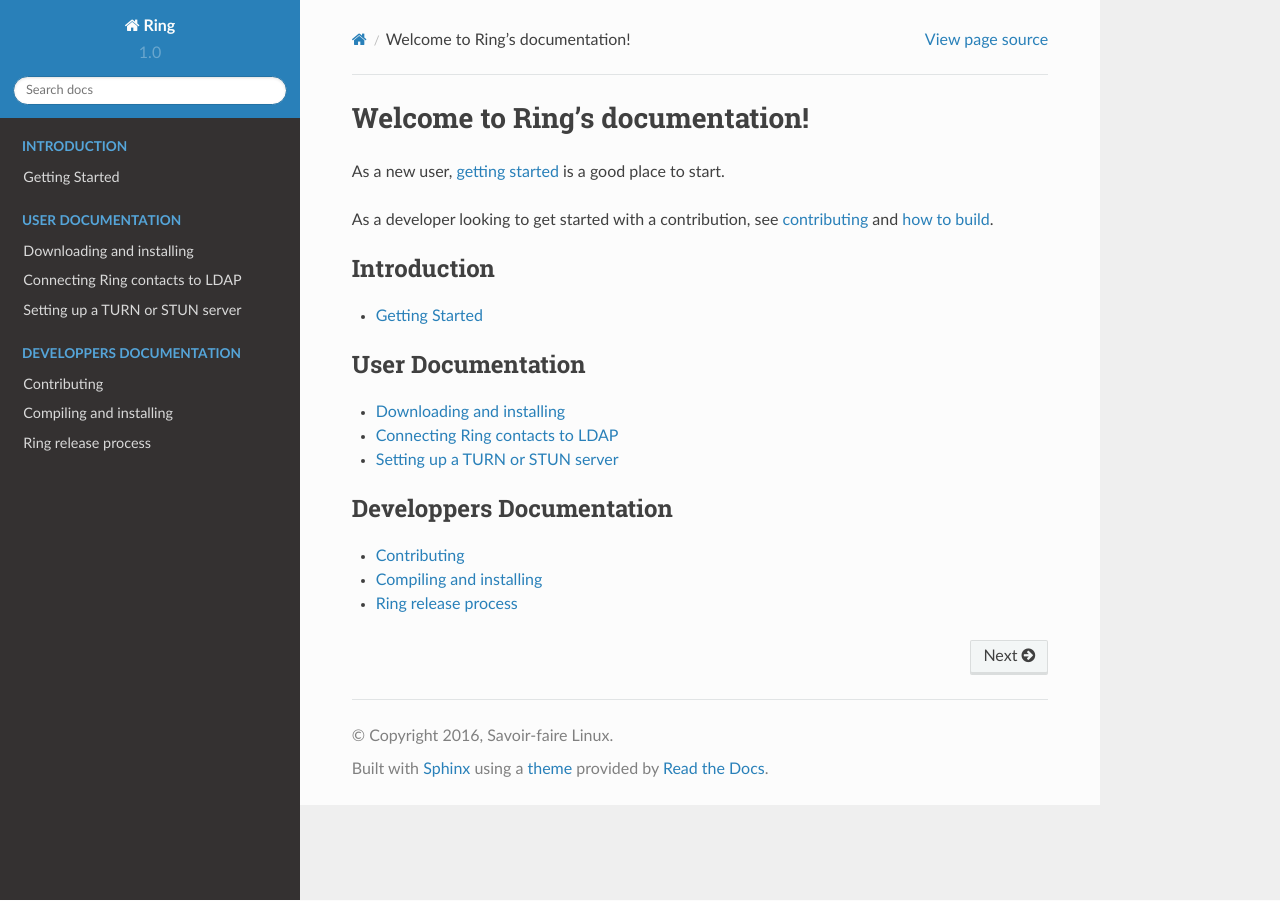
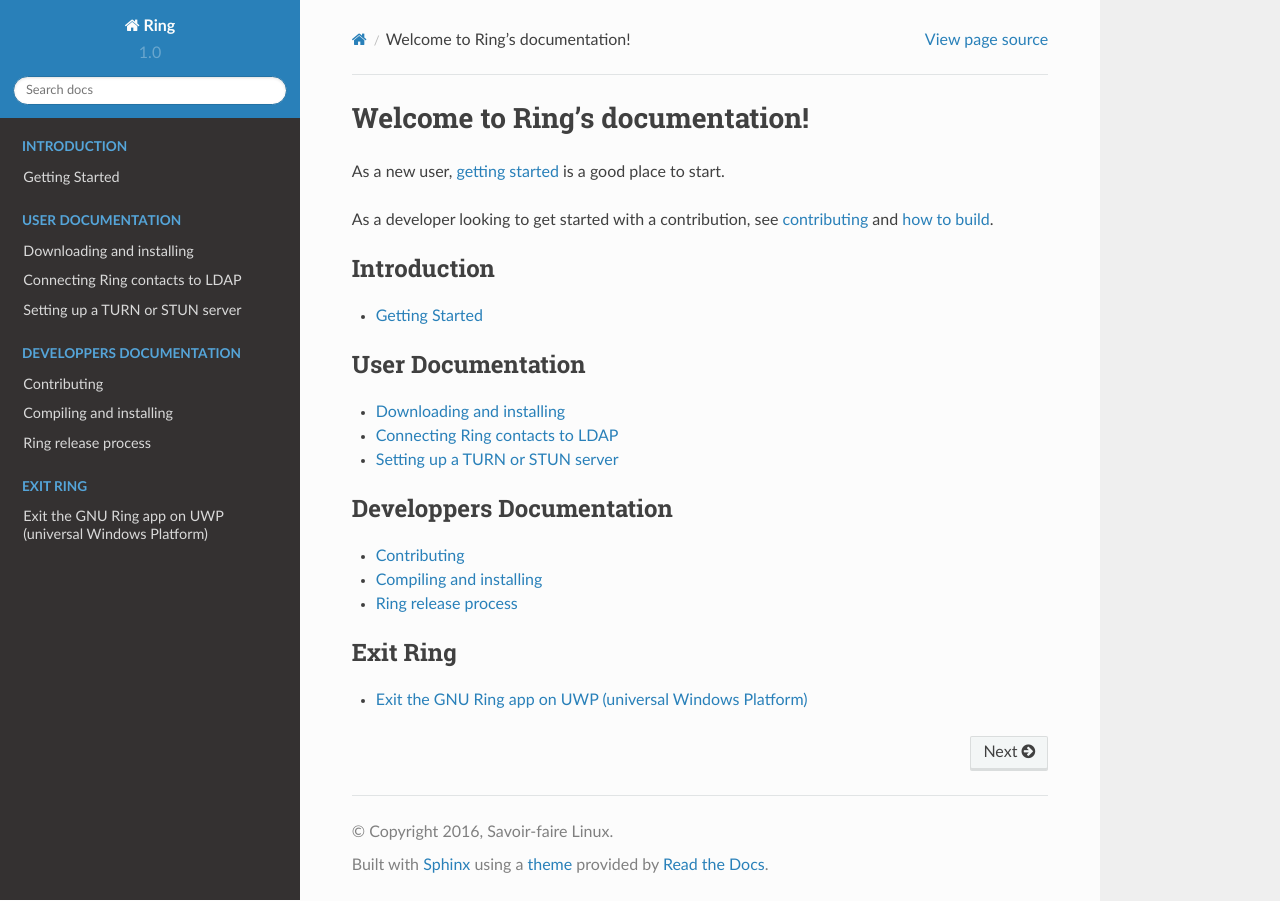
Before and after one commit to savoirfairelinux/jami-project, a Sphinx documentation site: the page built from docs/source/index.rst, in a window 1280 px wide. Built offline with Sphinx 7.4.7 and the Read the Docs theme 2.0.0, drawn with Linux system fonts in a browser that asks for light colours.

Commit message:
Exit Ring Tutorial add
Add a tab to the documentation wich explain how to exit ring

Change-Id: Ieeda58a0a0321ceb97f6b727b605f0d14522ef9b

```diff
--- /dev/null
+++ b/docs/source/dev/log1000Doc/quitter_uwp.rst
@@ -0,0 +1,15 @@
+==========================================================
+ Exit the GNU Ring app on UWP (universal Windows Platform)
+==========================================================
+
+Exit the app
+############
+
+- From the app, locate and click on the **X** button in the top right corner. You can also right click on the Ring logo in your taskbar (normally on the lower extremity of the screen) and click on **Close the window**.
+
+.. image:: quitter_uwp/quitter_uwp.png
+   :height: 542
+   :width: 960
+   :scale: 100 %
+   :alt: That's a picture!
+   :align: center
--- a/docs/source/index.rst
+++ b/docs/source/index.rst
@@ -6,6 +6,7 @@
 
 As a developer looking to get started with a contribution, see
 :ref:`contributing <contributing>` and :ref:`how to build <building>`.
+
 
 .. toctree::
    :caption: Introduction
@@ -52,3 +53,10 @@
    :glob:
 
    dev/gnome-client/*
+
+.. toctree::
+   :caption: Exit Ring
+   :maxdepth: 1
+   :glob:
+
+   dev/log1000Doc/quitter_uwp.rst
```
Also changed, not shown: docs/source/dev/log1000Doc/quitter_uwp/quitter_uwp.png (added).
